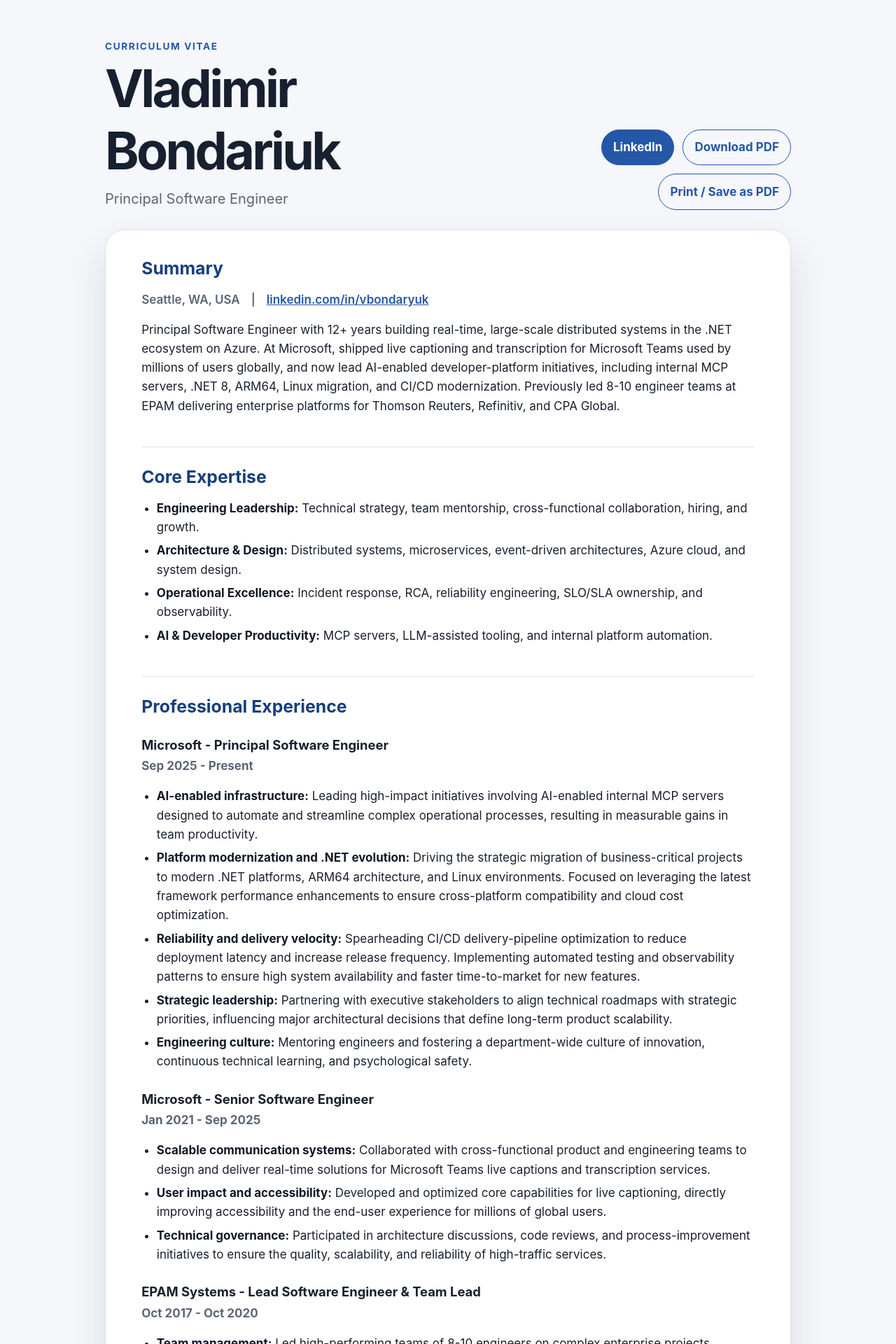
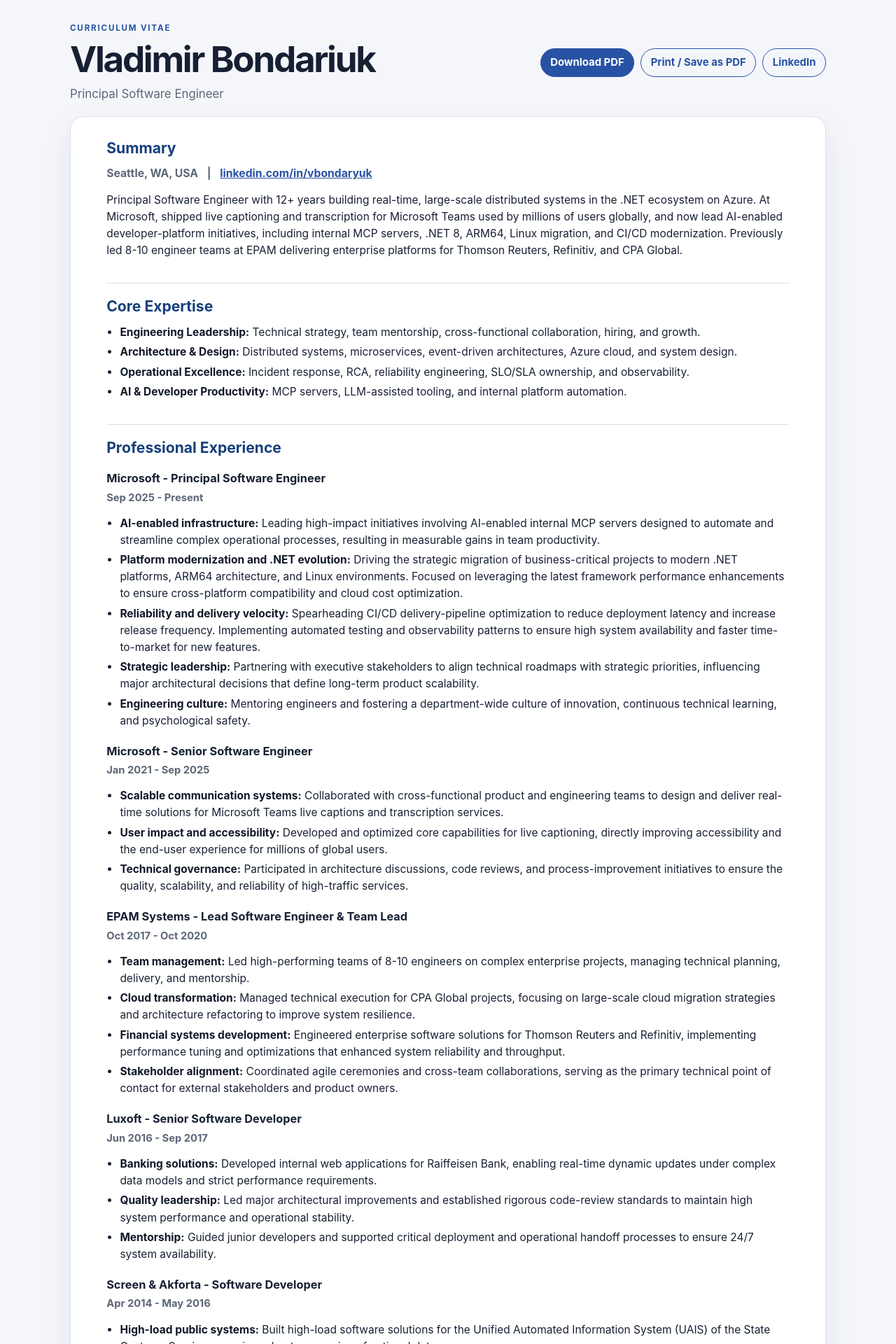
Before and after one commit to vbondaryuk/vbondariuk.com, a Jekyll site: the page built from index.md, in a window 1280 px wide. Shown: the top 1920 px of the page at 70% size. Built offline with Jekyll 4.4.1, drawn with Linux system fonts in a browser that asks for light colours.

Commit message:
Refine CV site layout
Co-authored-by: Copilot <223556219+Copilot@users.noreply.github.com>

```diff
--- a/_layouts/default.html
+++ b/_layouts/default.html
@@ -11,20 +11,21 @@
   <meta property="og:url" content="{{ site.url }}{{ page.url }}">
   <title>{{ page.title | default: site.title }}</title>
   <link rel="canonical" href="{{ site.url }}{{ page.url }}">
+  <link rel="icon" href="{{ '/assets/favicon.svg' | relative_url }}" type="image/svg+xml">
   <link rel="stylesheet" href="{{ '/assets/css/style.css' | relative_url }}">
 </head>
 <body>
   <a class="skip-link" href="#content">Skip to content</a>
   <header class="site-header">
-    <div>
+    <div class="identity">
       <p class="eyebrow">Curriculum Vitae</p>
       <h1>{{ site.title }}</h1>
       <p class="subtitle">Principal Software Engineer</p>
     </div>
-    <nav aria-label="Profile links">
-      <a class="button" href="https://www.linkedin.com/in/vbondaryuk/" rel="me">LinkedIn</a>
-      <a class="button button-secondary" href="{{ '/assets/Vladimir-Bondariuk-CV.pdf' | relative_url }}" download>Download PDF</a>
+    <nav class="actions" aria-label="Profile actions">
+      <a class="button" href="{{ '/assets/Vladimir-Bondariuk-CV.pdf' | relative_url }}" download>Download PDF</a>
       <button class="button button-secondary" type="button" onclick="window.print()">Print / Save as PDF</button>
+      <a class="button button-link" href="https://www.linkedin.com/in/vbondaryuk/" rel="me">LinkedIn</a>
     </nav>
   </header>
 
--- a/assets/css/style.css
+++ b/assets/css/style.css
@@ -1,13 +1,13 @@
 :root {
   color-scheme: light;
-  --background: #f5f7fb;
+  --background: #f4f6fa;
   --surface: #ffffff;
-  --text: #18202f;
-  --muted: #5b6577;
-  --accent: #2557a7;
+  --text: #172033;
+  --muted: #5d6778;
+  --accent: #2852a3;
   --accent-dark: #173f7c;
   --border: #d9e1ee;
-  --shadow: 0 24px 60px rgba(24, 32, 47, 0.12);
+  --shadow: 0 18px 45px rgba(23, 32, 51, 0.08);
 }
 
 * {
@@ -18,7 +18,7 @@ body {
   margin: 0;
   background: var(--background);
   color: var(--text);
-  font: 17px/1.6 -apple-system, BlinkMacSystemFont, "Segoe UI", sans-serif;
+  font: 15.5px/1.55 -apple-system, BlinkMacSystemFont, "Segoe UI", sans-serif;
 }
 
 a {
@@ -39,7 +39,7 @@ a:focus {
 .skip-link:focus {
   left: 1rem;
   z-index: 10;
-  padding: 0.5rem 0.75rem;
+  padding: 0.45rem 0.7rem;
   background: var(--surface);
   border: 1px solid var(--border);
 }
@@ -47,64 +47,71 @@ a:focus {
 .site-header,
 .resume,
 .site-footer {
-  width: min(980px, calc(100% - 32px));
+  width: min(1080px, calc(100% - 40px));
   margin: 0 auto;
 }
 
 .site-header {
   display: flex;
-  align-items: flex-end;
+  align-items: center;
   justify-content: space-between;
   gap: 2rem;
-  padding: 3.5rem 0 1.75rem;
+  padding: 2rem 0 1.15rem;
+}
+
+.identity {
+  min-width: 0;
 }
 
 .eyebrow {
-  margin: 0 0 0.35rem;
+  margin: 0 0 0.2rem;
   color: var(--accent);
-  font-size: 0.85rem;
-  font-weight: 700;
-  letter-spacing: 0.12em;
+  font-size: 0.72rem;
+  font-weight: 750;
+  letter-spacing: 0.16em;
   text-transform: uppercase;
 }
 
 h1,
 h2,
 h3 {
-  line-height: 1.2;
+  line-height: 1.22;
 }
 
 h1 {
   margin: 0;
-  font-size: clamp(2.4rem, 7vw, 4.6rem);
-  letter-spacing: -0.05em;
+  font-size: clamp(2rem, 4vw, 3.25rem);
+  letter-spacing: -0.045em;
+  white-space: nowrap;
 }
 
 .subtitle {
-  margin: 0.5rem 0 0;
+  margin: 0.35rem 0 0;
   color: var(--muted);
-  font-size: 1.25rem;
+  font-size: 1.05rem;
 }
 
-nav {
+.actions {
   display: flex;
-  flex-wrap: wrap;
-  gap: 0.75rem;
+  flex-wrap: nowrap;
+  gap: 0.55rem;
   justify-content: flex-end;
+  white-space: nowrap;
 }
 
 .button {
   display: inline-flex;
   align-items: center;
   justify-content: center;
-  min-height: 44px;
-  padding: 0.7rem 1rem;
+  min-height: 38px;
+  padding: 0.52rem 0.85rem;
   border: 1px solid var(--accent);
   border-radius: 999px;
   background: var(--accent);
   color: #ffffff;
   cursor: pointer;
   font: inherit;
+  font-size: 0.93rem;
   font-weight: 700;
   text-decoration: none;
 }
@@ -116,32 +123,35 @@ nav {
   color: #ffffff;
 }
 
-.button-secondary {
+.button-secondary,
+.button-link {
   background: transparent;
   color: var(--accent);
 }
 
 .button-secondary:hover,
-.button-secondary:focus {
+.button-secondary:focus,
+.button-link:hover,
+.button-link:focus {
   background: var(--accent);
   border-color: var(--accent);
   color: #ffffff;
 }
 
 .resume {
-  padding: 2.5rem clamp(1.25rem, 4vw, 4rem);
+  padding: 2rem clamp(1.25rem, 4vw, 3.25rem);
   background: var(--surface);
   border: 1px solid var(--border);
-  border-radius: 28px;
+  border-radius: 20px;
   box-shadow: var(--shadow);
 }
 
 .resume h2 {
-  margin: 2.75rem 0 1rem;
-  padding-top: 1.75rem;
+  margin: 2.1rem 0 0.75rem;
+  padding-top: 1.25rem;
   border-top: 1px solid var(--border);
   color: var(--accent-dark);
-  font-size: 1.55rem;
+  font-size: 1.32rem;
 }
 
 .resume h2:first-child {
@@ -151,21 +161,21 @@ nav {
 }
 
 .resume h3 {
-  margin: 1.75rem 0 0.35rem;
-  font-size: 1.15rem;
+  margin: 1.35rem 0 0.2rem;
+  font-size: 1.02rem;
 }
 
 .resume p {
-  margin: 0.4rem 0 1rem;
+  margin: 0.35rem 0 0.85rem;
 }
 
 .resume ul {
-  margin: 0.5rem 0 1rem;
-  padding-left: 1.35rem;
+  margin: 0.35rem 0 0.9rem;
+  padding-left: 1.2rem;
 }
 
 .resume li {
-  margin: 0.4rem 0;
+  margin: 0.28rem 0;
 }
 
 .resume strong {
@@ -175,41 +185,65 @@ nav {
 .contact {
   display: flex;
   flex-wrap: wrap;
-  gap: 0.5rem 1rem;
-  margin: -0.25rem 0 1.5rem;
+  gap: 0.35rem 0.8rem;
+  margin: -0.15rem 0 1rem;
   color: var(--muted);
-  font-weight: 600;
+  font-size: 0.98rem;
+  font-weight: 650;
 }
 
 .role-meta {
   color: var(--muted);
+  font-size: 0.92rem;
   font-weight: 700;
 }
 
 .site-footer {
-  padding: 1.5rem 0 3rem;
+  padding: 1.2rem 0 2.25rem;
   color: var(--muted);
-  font-size: 0.95rem;
+  font-size: 0.9rem;
   text-align: center;
 }
 
-@media (max-width: 760px) {
-  body {
-    font-size: 16px;
-  }
-
+@media (max-width: 840px) {
   .site-header {
     align-items: flex-start;
     flex-direction: column;
-    padding-top: 2rem;
+    gap: 1rem;
+    padding-top: 1.5rem;
   }
 
-  nav {
+  h1 {
+    white-space: normal;
+  }
+
+  .actions {
     justify-content: flex-start;
+    overflow-x: auto;
+    width: 100%;
+    padding-bottom: 0.2rem;
+  }
+}
+
+@media (max-width: 520px) {
+  body {
+    font-size: 15px;
+  }
+
+  .site-header,
+  .resume,
+  .site-footer {
+    width: min(100% - 24px, 1080px);
+  }
+
+  .button {
+    min-height: 36px;
+    padding: 0.48rem 0.72rem;
+    font-size: 0.88rem;
   }
 
   .resume {
-    border-radius: 18px;
+    border-radius: 16px;
   }
 }
 
@@ -225,7 +259,7 @@ nav {
 
   body {
     background: #ffffff;
-    font-size: 11pt;
+    font-size: 10.5pt;
   }
 
   .site-header,
@@ -235,10 +269,14 @@ nav {
   }
 
   .site-header {
-    padding: 0 0 0.75rem;
+    padding: 0 0 0.6rem;
   }
 
-  nav,
+  h1 {
+    font-size: 24pt;
+  }
+
+  .actions,
   .skip-link,
   .site-footer {
     display: none;
@@ -253,8 +291,8 @@ nav {
 
   .resume h2 {
     break-after: avoid;
-    margin-top: 1rem;
-    padding-top: 0.75rem;
+    margin-top: 0.8rem;
+    padding-top: 0.55rem;
   }
 
   .resume h3,
```
Also changed, not shown: assets/favicon.svg (added).
